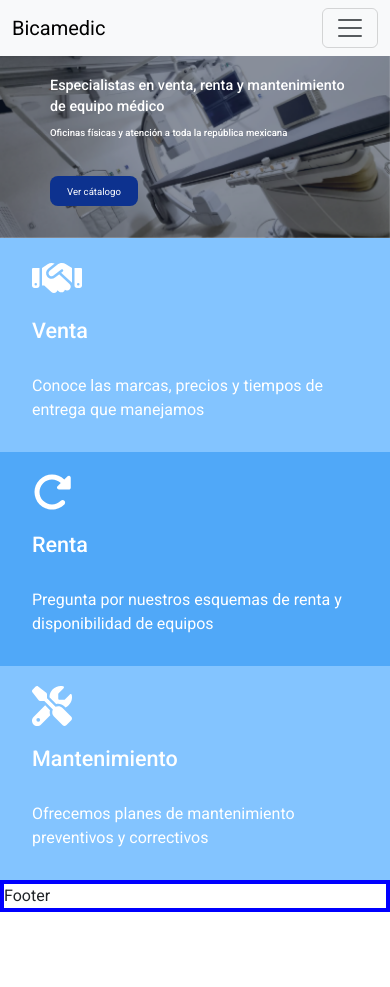
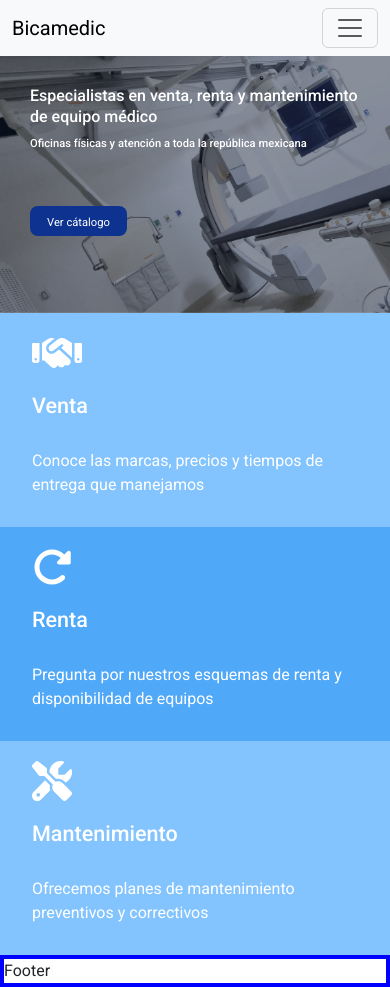
Before and after one commit to rbahena/bicamedic, an Angular app: page / in a window 390 px wide. Before the commit the page ends 912 px from the top, so only its background shows below. Built offline with nearby package versions, Linux system fonts and the light colour scheme.

Commit message:
Se corrige la imagen principal

```diff
--- a/src/app/sections/carrousel/carrousel.component.css
+++ b/src/app/sections/carrousel/carrousel.component.css
@@ -105,34 +105,39 @@
 }
 
 @media (max-width: 510px) {
+
+    .bicamedic-img-carousel {
+        width: 550px;
+    }
+
     .title-bicamedic {
         position: absolute;
-        top: 20px;
-        left: 50px;
+        top: 30px;
+        left: 30px;
         color: #ffff;
-        font-size: .9rem;
+        font-size: 1rem;
         font-weight: 500;
         line-height: 1.3rem;
     }
 
     .subtitle-bicamedic {
         position: absolute;
-        top: 70px;
-        left: 50px;
+        top: 80px;
+        left: 30px;
         color: #ffff;
-        font-size: .6rem;
+        font-size: .7rem;
         font-weight: 500;
     }
 
     .show-calatog-bicamedic {
         position: absolute;
-        top: 120px;
-        left: 50px;
+        top: 150px;
+        left: 30px;
     }
 
     .bicamedic-blue-button {
-        max-width: 90px;
+        max-width: 100px;
        max-height:  30px;
-       font-size: .6rem;
+       font-size: .7rem;
     }
 }
```
